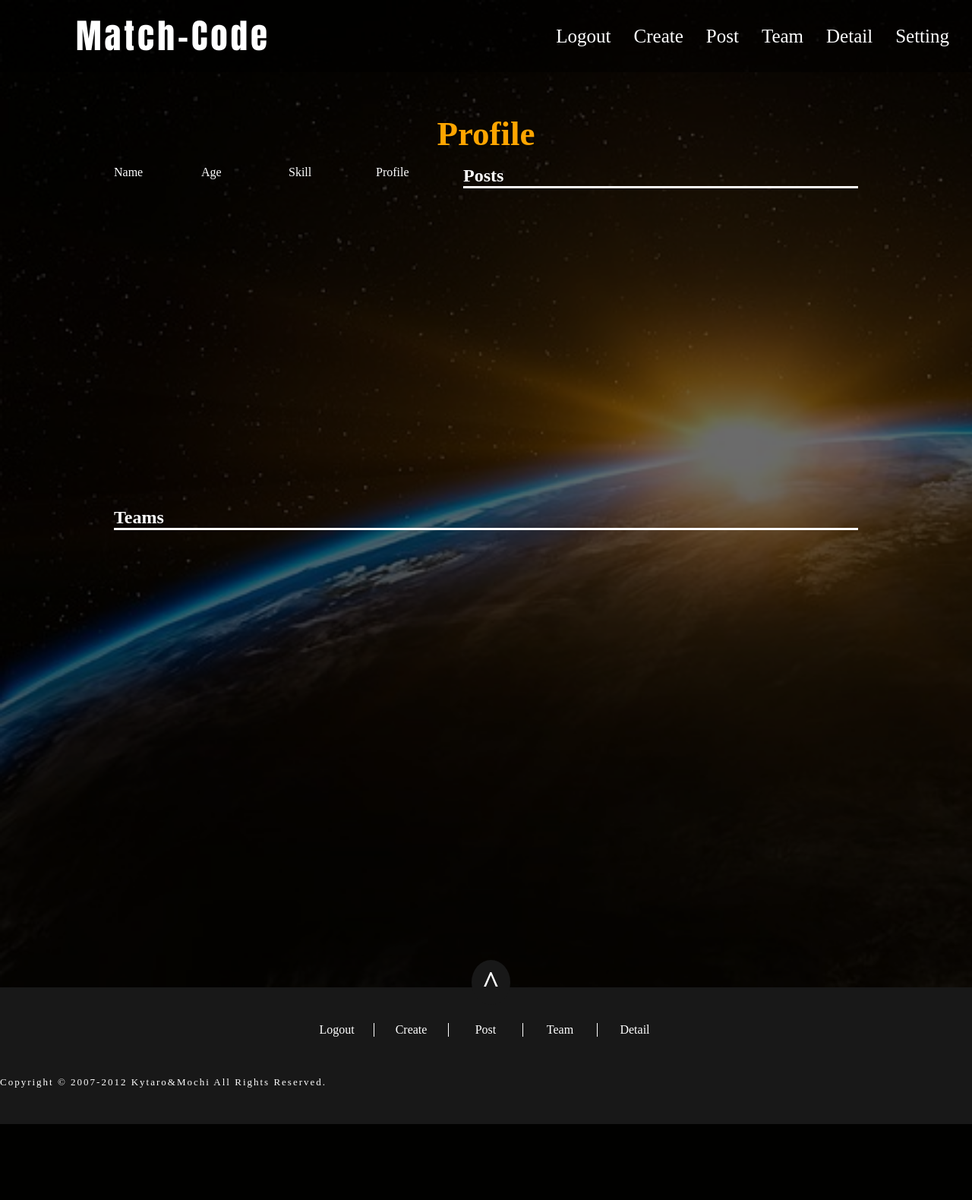
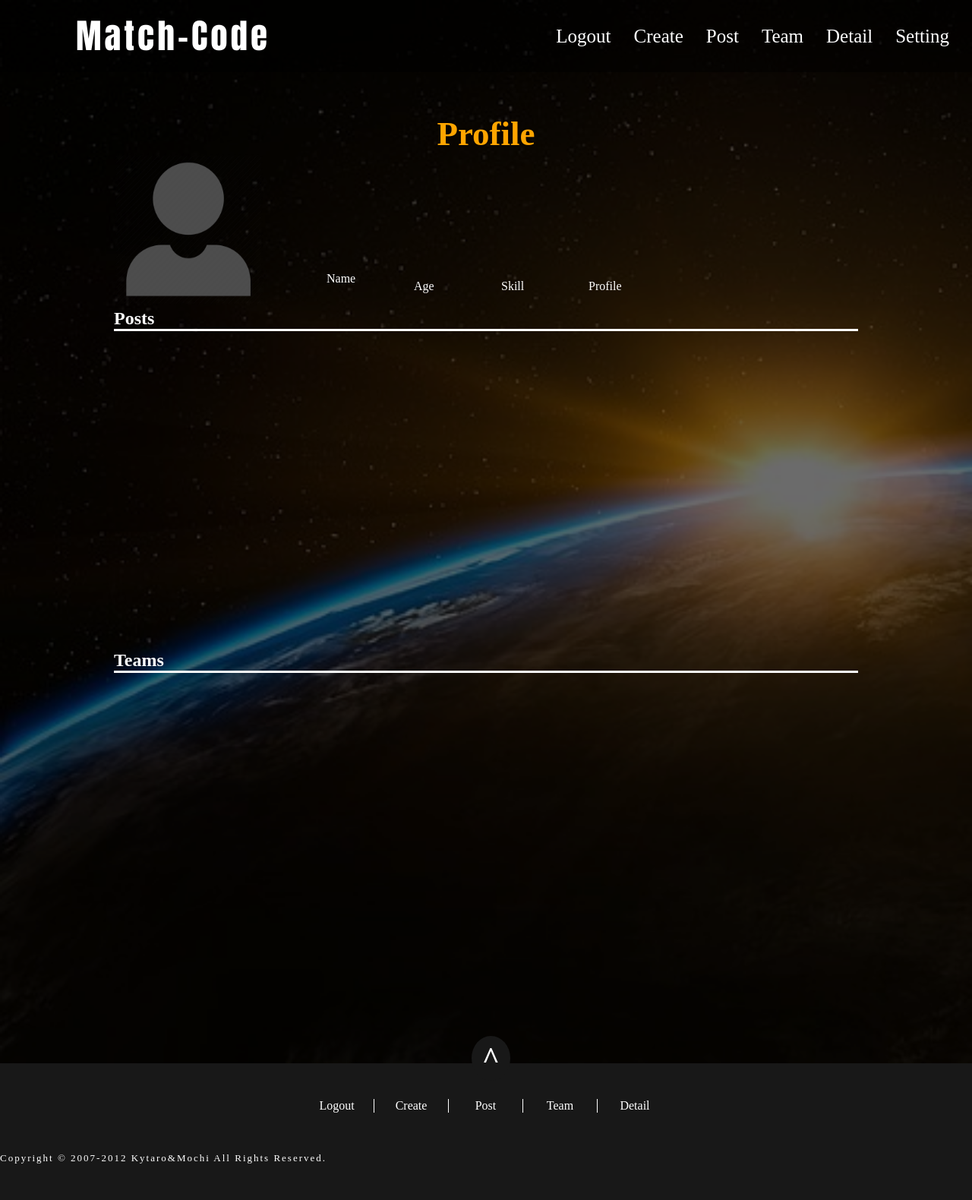
Before and after one commit to Kyu-Taro/match-code, a PHP site: page /php/myPage-view.php in a window 1280 px wide. Shown: the whole page at 76% size. Before the commit the page ends 1480 px from the top, so only its background shows below. Run offline with PHP 8.4, Linux system fonts and the light colour scheme; the visitor is signed in with stand-in values (Sample User, id 1); data that the repository does not hold is empty; some libraries are stand-ins or nearby versions.

Commit message:
マイページ修正

```diff
--- a/css/myPage.css
+++ b/css/myPage.css
@@ -117,13 +117,13 @@ header ul li a:hover{
 =============================
  */
  .myPage-section{
-     height: 1300px;
+     height: 1400px;
      background-image: url('../img/myPage-top.jpg');
      background-size: cover;
      color: white;
  }
  .myPage-container{
-     height: 1300px;
+     height: 1400px;
      background: #00000094;
      display: none;
  }
@@ -135,6 +135,10 @@ header ul li a:hover{
  }
  .my-prof{
      margin: auto;
+ }
+ dl{
+     display: inline-block;
+     width: 70%;
  }
  .my-prof dt{
      float: left;
@@ -154,14 +158,21 @@ header ul li a:hover{
      display: inline-block;
  }
  .text-content{
-     width: 25%;
+     width: 22%;
+     overflow: hidden;
      float: left;
      border: solid white 2px;
+     border-radius: 5px;
      margin-right: 20px;
      box-sizing: border-box;
      padding: 20px 30px;
      min-height: 270px;
      max-height: 270px;
+     background: rgba(0, 0, 0, 0.356);
+ }
+ .text-content p{
+    overflow: hidden;
+    text-overflow: ellipsis;
  }
  .text-content h2{
      font-size: 15px;
@@ -174,14 +185,14 @@ header ul li a:hover{
  }
  .team-contents{
     overflow: hidden;
-    max-height: 400px;
+    max-height: 500px;
     min-height: 400px
 }
 .team-content h2,p{
     display: inline-block;
 }
 .team-content{
-    width: 25%;
+    width: 22%;
     float: left;
     border: solid white 2px;
     margin-right: 20px;
@@ -189,6 +200,9 @@ header ul li a:hover{
     padding: 20px 30px;
     min-height: 270px;
     max-height: 270px;
+    overflow: hidden;
+    background: rgba(0, 0, 0, 0.356);
+    border-radius: 5px;
 }
 .team-content h2{
     font-size: 15px;
@@ -199,7 +213,16 @@ header ul li a:hover{
     border-bottom: white 3px solid;
     margin-bottom: 50px;
 }
+.team-content p{
+    overflow: hidden;
+    text-overflow: ellipsis;
+ }
 a{
     text-decoration: none;
     color: orange;
 }
+.prof-img{
+    width: 20%;
+    height: 200px;
+    margin-right: 80px;
+}
--- a/php/function.php
+++ b/php/function.php
@@ -112,6 +112,7 @@ function auth(){
             debug('ログイン有効機嫌が過ぎています');
             header('Location:login-view.php');
         } else {
+            $_SESSION['login_time']=time();
             debug('ログイン有効期限内です');
         }
     } else {
--- a/php/myPage-view.php
+++ b/php/myPage-view.php
@@ -60,6 +60,7 @@
             <div class="site-width">
                 <h1 class="mypage-title">Profile</h1>
                 <div class="my-prof">
+                    <img class="prof-img" src="../img/<?php echo (!empty($users['imgs'])) ? $users['img'] :  'sample.jpg'?>">
                     <dl>
                         <dt>Name</dt>
                         <dd><?php echo $users['name']?></dd>
```
Also changed, not shown: img/sample.jpg (added), 1 other file.
